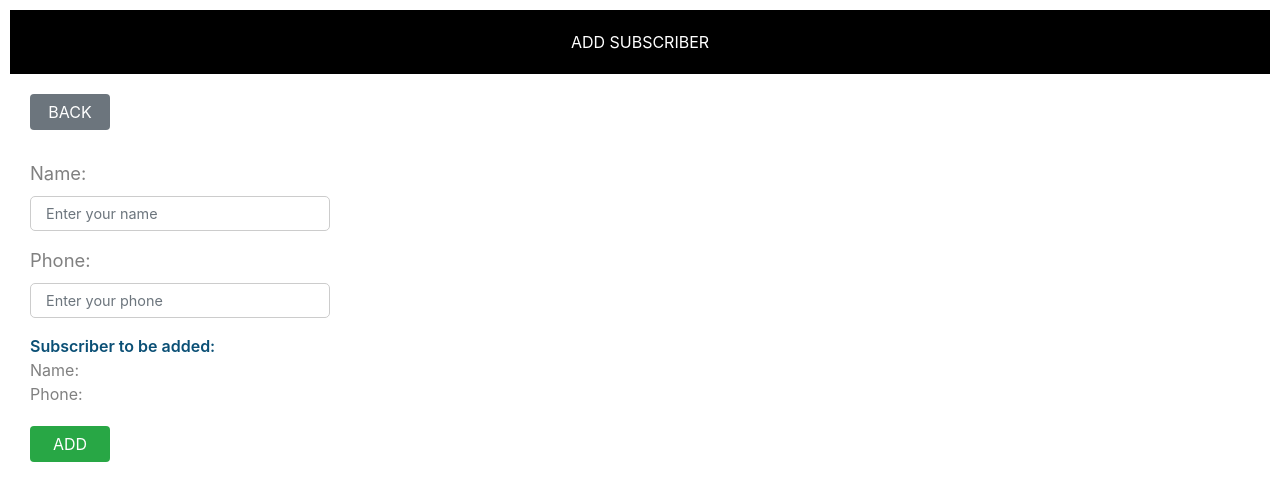
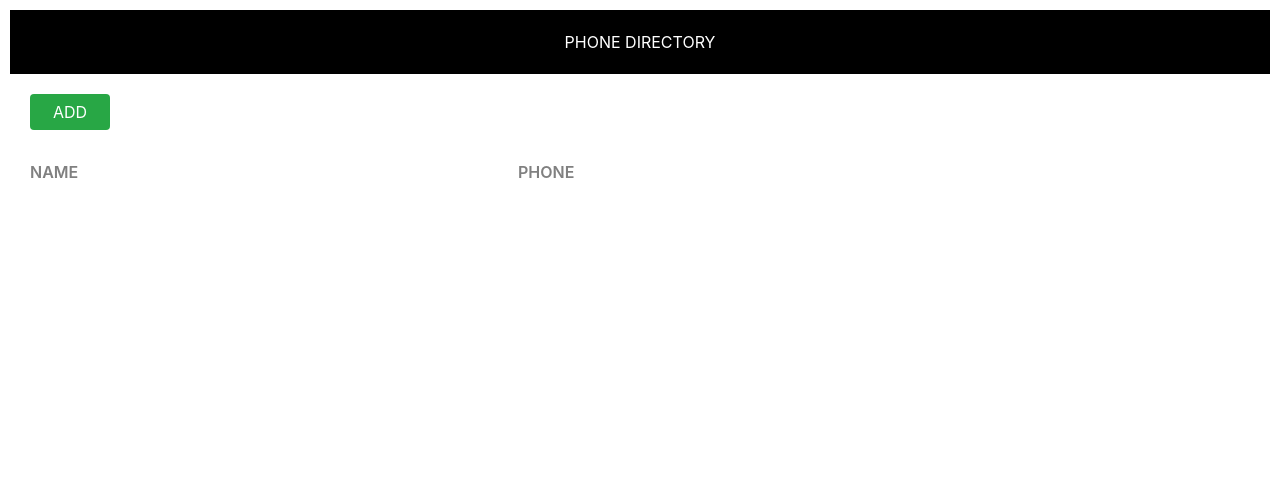
Before and after one commit to vishalmudgal4996/phone-directory, a React (Create React App) app: page / in a window 1280 px wide. Shown: the top 500 px of the page. Built offline with nearby package versions, Linux system fonts and the light colour scheme.

Commit message:
Added state in ‘AddSubscriber’ & ‘App’ components

```diff
--- a/src/AddSubscriber.js
+++ b/src/AddSubscriber.js
@@ -6,7 +6,22 @@ import Header from "./Header";
 import "./AddSubscriber.css";
 
 class AddSubscriber extends Component {
+  constructor() {
+    super();
+    this.state = {
+      id: 0,
+      name: "",
+      phone: "",
+    };
+  }
+
+  inputChangedHandler = (e) => {
+    const state = this.state;
+    state[e.target.name] = e.target.value;
+    this.setState(state);
+  };
   render() {
+    const { name, phone } = this.state;
     return (
       <Fragment>
         <div className="component-container">
@@ -15,7 +30,7 @@ class AddSubscriber extends Component {
             <Button className="btn btn-secondary">Back</Button>
             <form className="subscriber-form">
               <div className="form-group">
-                <label htmlFor="name" className="label-control">
+                <label htmlFor="name" className="label-control" name="name">
                   Name:
                 </label>
                 <br />
@@ -25,10 +40,12 @@ class AddSubscriber extends Component {
                   id="name"
                   aria-describedby="emailHelp"
                   placeholder="Enter your name"
+                  name="name"
+                  onChange={this.inputChangedHandler}
                 />
               </div>
               <div className="form-group">
-                <label htmlFor="phone" className="label-control">
+                <label htmlFor="phone" className="label-control" name="phone">
                   Phone:
                 </label>
                 <br />
@@ -37,6 +54,8 @@ class AddSubscriber extends Component {
                   className="form-control input-control"
                   id="phone"
                   placeholder="Enter your phone"
+                  name="phone"
+                  onChange={this.inputChangedHandler}
                 />
               </div>
               <div className="subscriber-info-container">
@@ -44,9 +63,9 @@ class AddSubscriber extends Component {
                   Subscriber to be added:
                 </span>
                 <br />
-                <span className="subscriber-info">Name:</span>
+                <span className="subscriber-info">Name: {name}</span>
                 <br />
-                <span className="subscriber-info">Phone:</span>
+                <span className="subscriber-info">Phone: {phone}</span>
                 <br />
               </div>
               <button type="submit" className="btn btn-success">
--- a/src/App.js
+++ b/src/App.js
@@ -6,19 +6,26 @@ import Header from "./Header";
 import "./App.css";
 
 class App extends Component {
+  constructor() {
+    super();
+    this.state = {
+      subscribersListToShow: [],
+    };
+  }
   render() {
-    let subscribers = [
-      {
-        id: 1,
-        name: "Desmond Miles",
-        phone: 9999999999,
-      },
-      {
-        id: 2,
-        name: "Haytham Kenway",
-        phone: 8888888888,
-      },
-    ];
+    // let subscribers = [
+    //   {
+    //     id: 1,
+    //     name: "Desmond Miles",
+    //     phone: 9999999999,
+    //   },
+    //   {
+    //     id: 2,
+    //     name: "Haytham Kenway",
+    //     phone: 8888888888,
+    //   },
+    // ];
+
     return (
       <Fragment>
         <div className="component-container">
@@ -33,7 +40,7 @@ class App extends Component {
                 Phone
               </span>
             </div>
-            {subscribers.map((sub) => {
+            {this.state.subscribersListToShow.map((sub) => {
               return (
                 <div key={sub.id} className="grid-container">
                   <span className="grid-item">{sub.name}</span>
--- a/src/index.js
+++ b/src/index.js
@@ -10,7 +10,7 @@ import "./common/Common.css";
 
 ReactDOM.render(
   <React.StrictMode>
-    <AddSubscriber />
+    <App />
   </React.StrictMode>,
   document.getElementById("root")
 );
```
